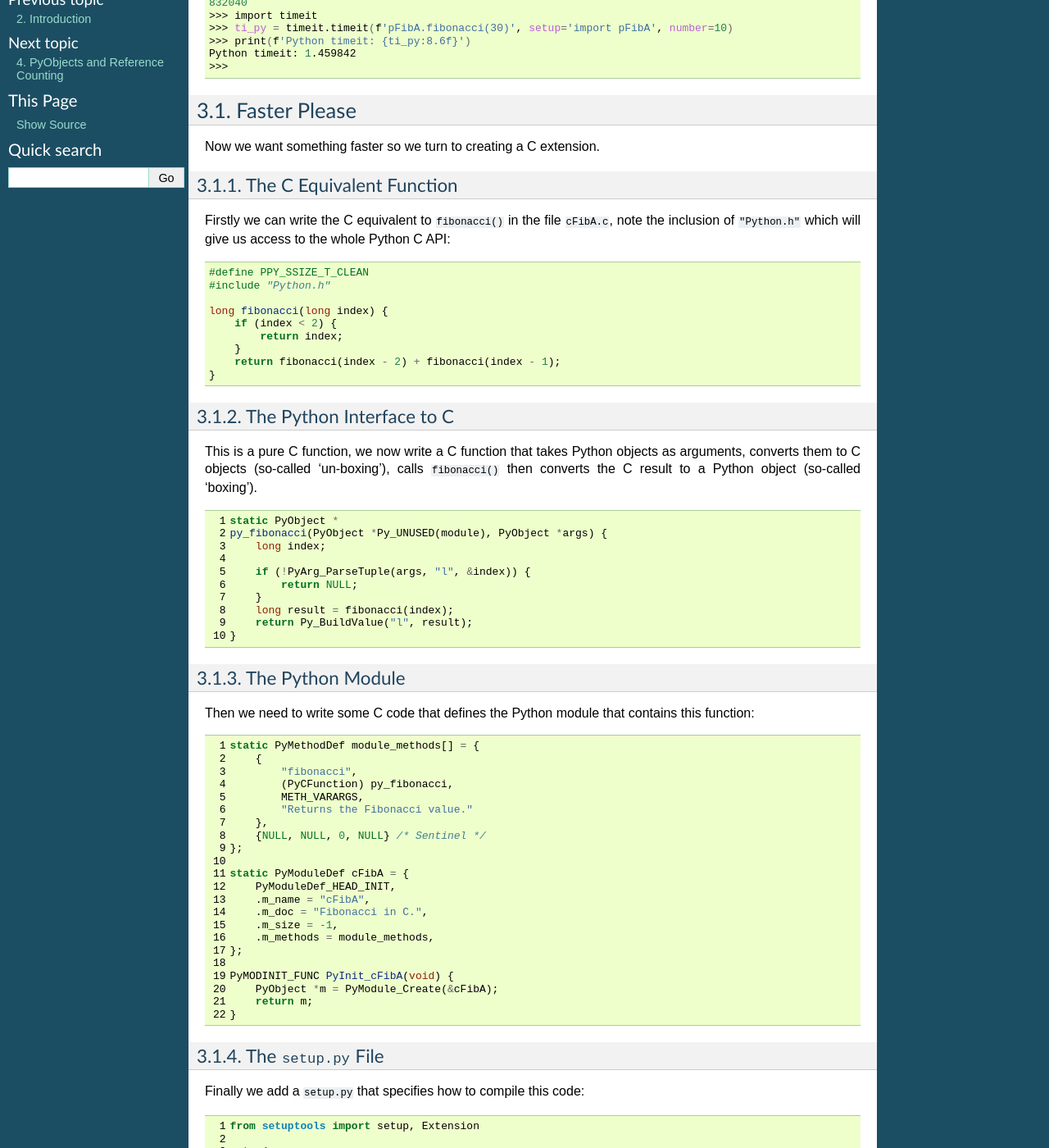
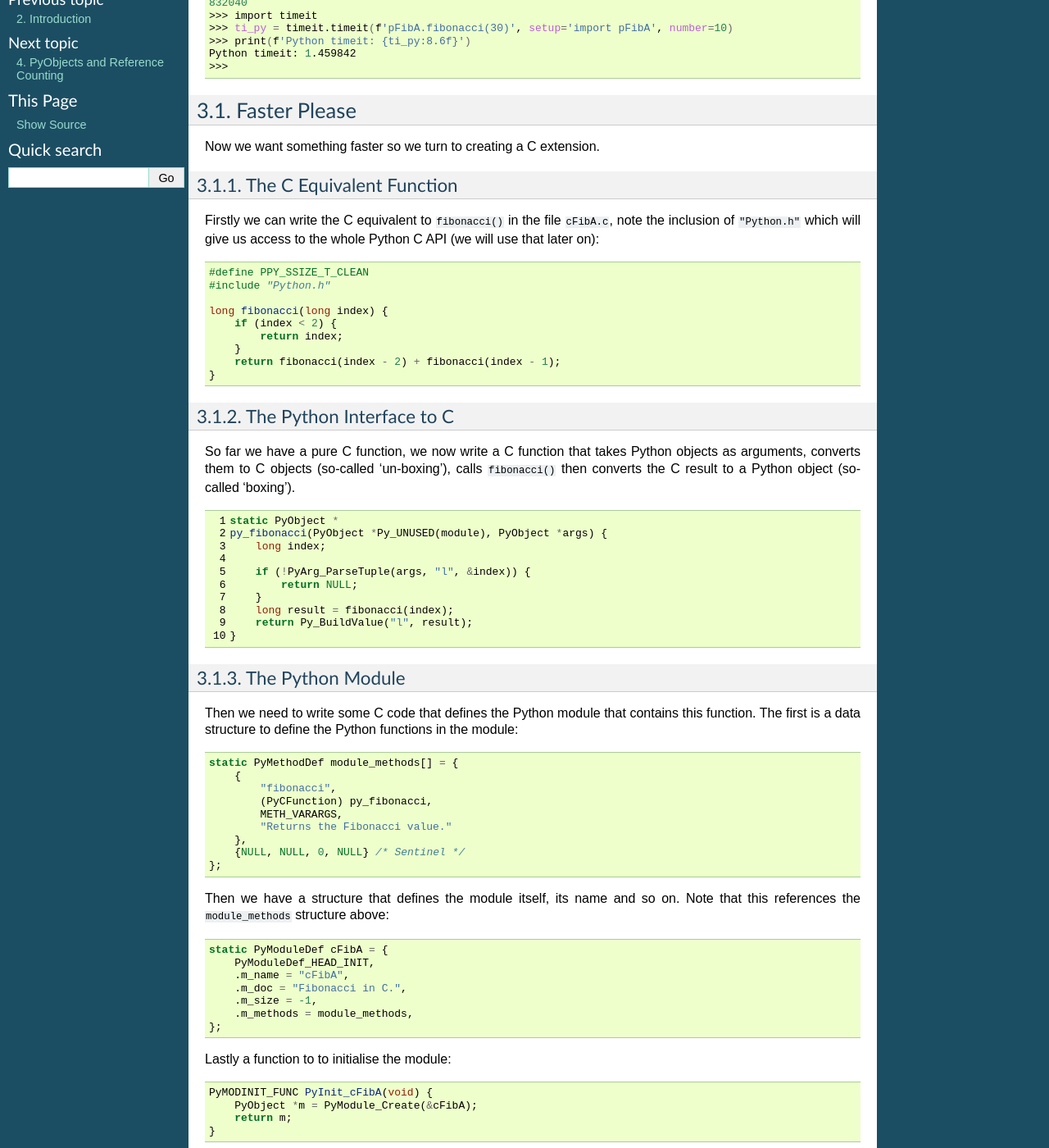
Before and after one commit to paulross/PythonExtensionPatterns, a Sphinx documentation site: the page built from doc/sphinx/source/simple_example.rst, in a window 1280 px wide and 1400 px high, scrolled down 336 px. Shown: the whole window at 82% size. Built offline with Sphinx 7.4.7, drawn with Linux system fonts in a browser that asks for light colours; some of the changed text lies outside the part shown.

```diff
--- a/doc/sphinx/source/introduction.rst
+++ b/doc/sphinx/source/introduction.rst
@@ -78,10 +78,10 @@ Some examples are:
   An advantage that distinguishes it from other projects is its multi-language support.
 - `Cython <https://cython.org>`_ is another well established project.
   You write in Python-like pseudo code that is translated into C which is then compiled into a Python module.
-  A notable feature is its excellent support for interfacing efficiently with ``numpy``.
+  A notable feature is its excellent support for working with ``numpy``.
   If you are using Cython you might find another project of mine,
   `Notes on Cython <https://github.com/paulross/NotesOnCython>`_, useful.
-- `PyBibd11 <https://github.com/pybind/pybind11>`_ is an excellent and ingenious project that uses C++ template to do
+- `PyBind11 <https://github.com/pybind/pybind11>`_ is an excellent and ingenious project that uses C++ template to do
   the bulk of the work in generating code for a Python module.
 
 There are common drawbacks of code generators:
--- a/doc/sphinx/source/simple_example.rst
+++ b/doc/sphinx/source/simple_example.rst
@@ -45,7 +45,7 @@ The C Equivalent Function
 ^^^^^^^^^^^^^^^^^^^^^^^^^^^^^^^
 
 Firstly we can write the C equivalent to ``fibonacci()`` in the file ``cFibA.c``, note the inclusion of ``"Python.h"``
-which will give us access to the whole Python C API:
+which will give us access to the whole Python C API (we will use that later on):
 
 .. code-block:: c
 
@@ -63,8 +63,9 @@ which will give us access to the whole Python C API:
 The Python Interface to C
 ^^^^^^^^^^^^^^^^^^^^^^^^^^^^^^^
 
-This is a pure C function, we now write a C function that takes Python objects as arguments, converts them to C objects
-(so-called 'un-boxing'), calls ``fibonacci()`` then converts the C result to a Python object (so-called 'boxing').
+So far we have a pure C function, we now write a C function that takes Python objects as arguments, converts them to C
+objects (so-called 'un-boxing'), calls ``fibonacci()`` then converts the C result to a Python object
+(so-called 'boxing').
 
 .. code-block:: c
 
@@ -83,7 +84,8 @@ This is a pure C function, we now write a C function that takes Python objects a
 The Python Module
 ^^^^^^^^^^^^^^^^^^^^^^^^^^^^^^^
 
-Then we need to write some C code that defines the Python module that contains this function:
+Then we need to write some C code that defines the Python module that contains this function.
+The first is a data structure to define the Python functions in the module:
 
 .. code-block:: c
 
@@ -97,6 +99,11 @@ Then we need to write some C code that defines the Python module that contains t
         {NULL, NULL, 0, NULL} /* Sentinel */
     };
 
+Then we have a structure that defines the module itself, its name and so on.
+Note that this references the ``module_methods`` structure above:
+
+.. code-block:: c
+
     static PyModuleDef cFibA = {
         PyModuleDef_HEAD_INIT,
         .m_name = "cFibA",
@@ -104,6 +111,10 @@ Then we need to write some C code that defines the Python module that contains t
         .m_size = -1,
         .m_methods = module_methods,
     };
+
+Lastly a function to to initialise the module:
+
+.. code-block:: c
 
     PyMODINIT_FUNC PyInit_cFibA(void) {
         PyObject *m = PyModule_Create(&cFibA);
@@ -241,8 +252,10 @@ Now what does our timeing code say?
 
 So our C code is back in the game but still slower.
 What is more the C code has added significant complexity to our codebase.
-And this codebase has to be maintained, at what cost given the options?
+And this codebase has to be maintained, and at what cost?
 The C code has also added significant risk as well as identified by the ``/* FIXME */`` comment above.
+
+So while the options are available there are tradeoffs to be made.
 
 --------------------------
 Summary
```
Also changed, not shown: other parts of doc/sphinx/source/simple_example.rst (+1 -1 lines), TODO.md (+4 -4 lines), doc/sphinx/source/headings.rst (+7 -7 lines).
